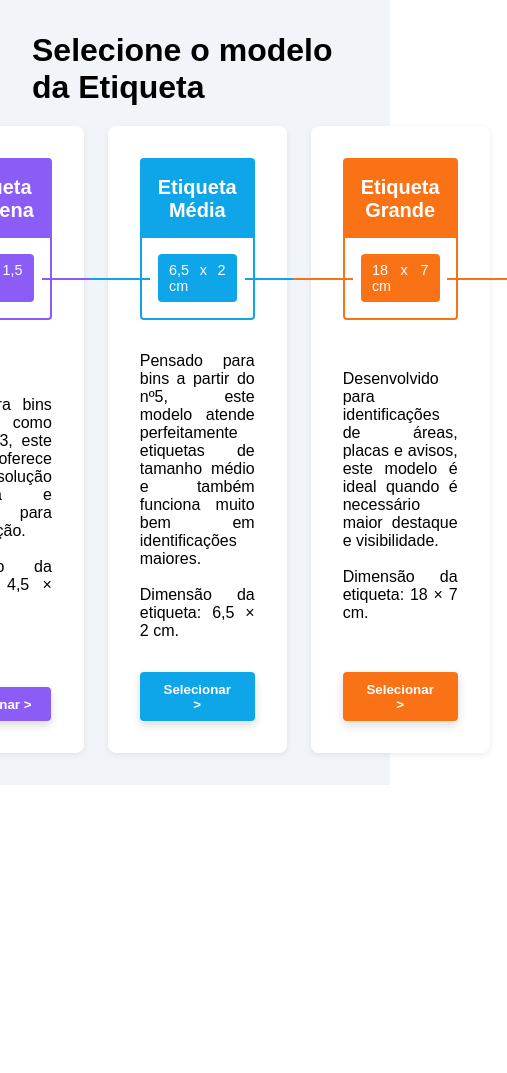
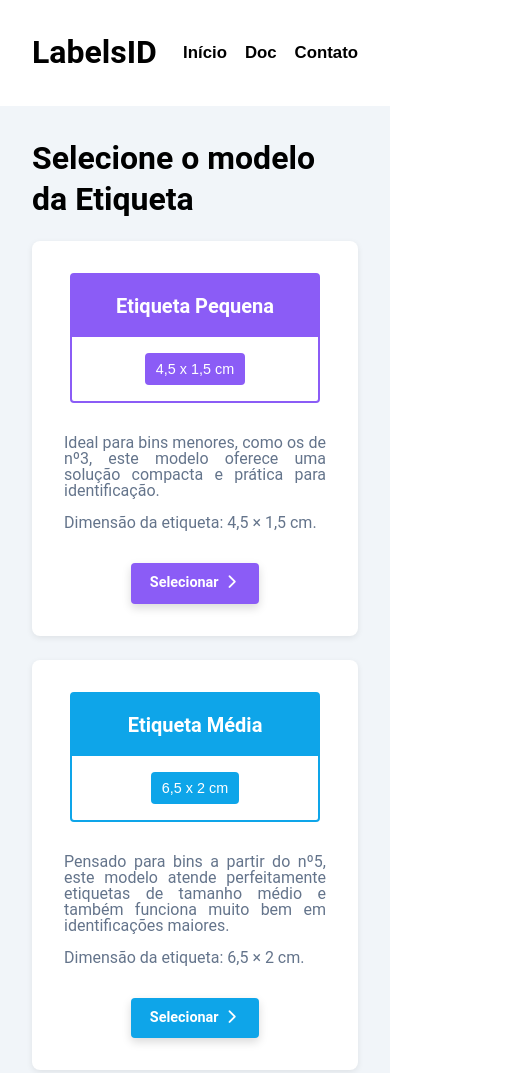
Before and after one commit to MichaelDWL/labelsID, a plain HTML site: page index.html in a window 390 px wide. Shown: the top 1073 px of the page, 507 px wide, since content can reach past the window. Before the commit the page ends 844 px from the top, so only its background shows below. Drawn offline with nearby package versions, Linux system fonts and the light colour scheme; a script that the page names is missing.

Commit message:
featA: adicionado header

```diff
--- a/index.html
+++ b/index.html
@@ -5,6 +5,7 @@
     <meta charset="UTF-8">
     <meta name="viewport" content="width=device-width, initial-scale=1.0">
     <title>LabelsID</title>
+    <link rel="stylesheet" href="https://cdnjs.cloudflare.com/ajax/libs/font-awesome/7.0.1/css/all.min.css" integrity="sha512-2SwdPD6INVrV/lHTZbO2nodKhrnDdJK9/kg2XD1r9uGqPo1cUbujc+IYdlYdEErWNu69gVcYgdxlmVmzTWnetw==" crossorigin="anonymous" referrerpolicy="no-referrer" />
     <link rel="stylesheet" href="./style/style.css">
     <script src="https://cdn.jsdelivr.net/npm/xlsx@0.18.5/dist/xlsx.full.min.js"></script>
     <script src="https://cdnjs.cloudflare.com/ajax/libs/html2canvas/1.4.1/html2canvas.min.js"></script>
@@ -13,57 +14,69 @@
 
 <body>
 
-    <main>
-        <h1> Selecione o modelo da Etiqueta </h1>
+    <header class="header">
+        <h1 class="font-xl-bold">LabelsID</h1>
+
+        <nav class="nav">
+            <ul class="font-md-bold">
+                <li><a href="#home">Início</a></li>
+                <li><a href="#docw">Doc</a></li>
+                <li><a href="#contato">Contato</a></li>
+            </ul>
+        </nav>
+    </header>
+
+    <main id="home">
+        <h1 class="font-xl-bold"> Selecione o modelo da Etiqueta </h1>
 
         <div class="options">
 
             <div class="bin-sm container-bin">
                 <div class="bin-item">
                     <div class="bin-header">
-                        <h2>Etiqueta Pequena</h2>
+                        <h2 class="font-md-bold">Etiqueta Pequena</h2>
                     </div>
                     <div class="bin-size">
                         <span>4,5 x 1,5 cm</span>
                     </div>
                 </div>
-                <p> Ideal para bins menores, como os de nº3, este modelo oferece uma solução compacta e prática para identificação.<br>
+                <p class="font-sm"> Ideal para bins menores, como os de nº3, este modelo oferece uma solução compacta e prática para identificação.<br>
                     <br>Dimensão da etiqueta: 4,5 × 1,5 cm.
                 </p>
-                <button type="button" class="btn-select" data-size="bin-sm">Selecionar ></button>
+                <button type="button" class="btn-select font-md-bold" data-size="bin-sm">Selecionar <i class="fa-solid fa-chevron-right"></i></button>
             </div>
             <div class="bin-md container-bin">
                 <div class="bin-item">
                     <div class="bin-header">
-                        <h2>Etiqueta Média</h2>
+                        <h2 class="font-md-bold">Etiqueta Média</h2>
                     </div>
                     <div class="bin-size">
                         <span>6,5 x 2 cm</span>
                     </div>
                 </div>
-                <p> Pensado para bins a partir do nº5, este modelo atende perfeitamente etiquetas de tamanho médio e também funciona muito bem em identificações maiores. <br> <br>Dimensão da etiqueta: 6,5 × 2 cm. </p>
-                <button type="button" class="btn-select" data-size="bin-md">Selecionar ></button>
+                <p class="font-sm"> Pensado para bins a partir do nº5, este modelo atende perfeitamente etiquetas de tamanho médio e também funciona muito bem em identificações maiores. <br> <br>Dimensão da etiqueta: 6,5 × 2 cm. </p>
+                <button type="button" class="btn-select font-md-bold" data-size="bin-md">Selecionar <i class="fa-solid fa-chevron-right"></i></button>
             </div>
             <div class="placa container-bin">
                 <div class="bin-item">
                     <div class="bin-header">
-                        <h2>Etiqueta Grande</h2>
+                        <h2 class="font-md-bold">Etiqueta Grande</h2>
                     </div>
                     <div class="bin-size">
                         <span>18 x 7 cm</span>
                     </div>
                 </div>
-                <p> Desenvolvido para identificações de áreas, placas e avisos, este modelo é ideal quando é necessário maior destaque e visibilidade.<br>
+                <p class="font-sm"> Desenvolvido para identificações de áreas, placas e avisos, este modelo é ideal quando é necessário maior destaque e visibilidade.<br>
                     <br>Dimensão da etiqueta: 18 × 7 cm.
                 </p>
-                <button type="button" class="btn-select" data-size="placa">Selecionar ></button>
+                <button type="button" class="btn-select font-md-bold" data-size="placa">Selecionar <i class="fa-solid fa-chevron-right"></i></button>
             </div>
         </div>
 
         <!-- Upload para etiqueta pequena -->
         <section class="upload" id="upload-sm" data-size="bin-sm">
-            <h2>Upload da planilha - Etiqueta Pequena</h2>
-            <p>Selecione um arquivo Excel (.xlsx ou .xls). <br>Cada linha será impressa em etiquetas de 4,5 x 1,5 cm.</p>
+            <h2 class="font-lg-bold">Upload da planilha - Etiqueta Pequena</h2>
+            <p class="font-sm">Selecione um arquivo Excel (.xlsx ou .xls). <br>Cada linha será impressa em etiquetas de 4,5 x 1,5 cm.</p>
 
             <div class="btn">
                 <label for="excel-input-sm" class="btn-upload">Escolher arquivo Excel</label>
@@ -77,8 +90,8 @@
 
         <!-- Upload para etiqueta média -->
         <section class="upload" id="upload-md" data-size="bin-md">
-            <h2>Upload da planilha - Etiqueta Média</h2>
-            <p>Selecione um arquivo Excel (.xlsx ou .xls). <br>Cada linha será impressa em etiquetas de 6,5 x 2 cm.</p>
+            <h2 class="font-lg-bold">Upload da planilha - Etiqueta Média</h2>
+            <p class="font-sm">Selecione um arquivo Excel (.xlsx ou .xls). <br>Cada linha será impressa em etiquetas de 6,5 x 2 cm.</p>
 
             <div class="btn">
                 <label for="excel-input-md" class="btn-upload">Escolher arquivo Excel</label>
@@ -92,8 +105,8 @@
 
         <!-- Upload para placa -->
         <section class="upload" id="upload-placa" data-size="placa">
-            <h2>Upload da planilha - Placa</h2>
-            <p>Selecione um arquivo Excel (.xlsx ou .xls). <br>Cada linha será impressa em etiquetas de 18 x 7 cm.</p>
+            <h2 class="font-lg-bold">Upload da planilha - Placa</h2>
+            <p class="font-sm">Selecione um arquivo Excel (.xlsx ou .xls). <br>Cada linha será impressa em etiquetas de 18 x 7 cm.</p>
 
             <div class="btn">
                 <label for="excel-input-placa" class="btn-upload">Escolher arquivo Excel</label>
@@ -109,7 +122,7 @@
     <div class="modal-overlay" id="app-modal">
         <div class="modal">
             <h2 class="modal-title">Aviso</h2>
-            <p class="modal-message" id="modal-message"></p>
+            <p class="font-sm" class="modal-message" id="modal-message"></p>
             <button type="button" class="modal-button" id="modal-close">OK</button>
         </div>
     </div>
--- a/style/global/global.css
+++ b/style/global/global.css
@@ -7,6 +7,14 @@
 
 a {
   color: inherit;
+}
+
+ul,
+li,
+a {
+  text-decoration: none;
+  color: inherit;
+  list-style: none;
 }
 
 main {
--- a/style/global/header.css
+++ b/style/global/header.css
@@ -0,0 +1,13 @@
+.header {
+  display: flex;
+  align-items: center;
+  justify-content: space-between;
+  padding: 2rem;
+  background-color: var(--background);
+  box-shadow: 0 2px 6px rgba(0, 0, 0, 0.08);
+}
+
+.nav ul {
+  display: flex;
+  gap: 1.125rem;
+}
--- a/style/home/home.css
+++ b/style/home/home.css
@@ -127,3 +127,9 @@
   text-transform: uppercase;
   font-weight: 800;
 }
+
+@media (max-width: 800px) {
+  .options {
+    grid-template-columns: 1fr;
+  }
+}
--- a/style/util/bin.css
+++ b/style/util/bin.css
@@ -68,6 +68,14 @@
   left: 110%;
 }
 
+.bin-sm .bin-size span::after {
+  width: 56px;
+}
+
+.bin-sm .bin-size span::before {
+  width: 56px;
+}
+
 .bin-size span::before {
   content: "";
   display: block;
@@ -120,3 +128,23 @@
 .options .placa.ativo {
   border: 2px solid var(--plan-large);
 }
+
+@media (max-width: 1000px) {
+  .bin-size span::after {
+    width: 0;
+  }
+  .bin-size span::before {
+    width: 0;
+  }
+
+  .bin-sm .bin-size span::after {
+    width: 0;
+  }
+
+  .bin-sm .bin-size span::before {
+    width: 0;
+  }
+}
+
+@media (max-width: 1000px) {
+}
--- a/style/util/color.css
+++ b/style/util/color.css
@@ -6,7 +6,7 @@
   --card-bg: #ffffff;
 
   --text-main: #0f172a;
-  --text-secondary: #64748b;
+  --text-sec: #64748b;
 
   --plan-medium: #0ea5e9;
   --plan-small: #8b5cf6;
--- a/style/util/tipografia.css
+++ b/style/util/tipografia.css
@@ -1,8 +1,9 @@
 .font-sm {
   font-family: "Roboto", sans-serif;
   font-size: 0.875rem; /* ~14px */
-  line-height: 1.4;
+  line-height: 1;
   font-weight: 400;
+  color: var(--text-sec);
 }
 
 .font-md {
@@ -26,11 +27,25 @@
   font-weight: 500;
 }
 
+.font-lg-bold {
+  font-family: "Roboto", sans-serif;
+  font-size: 1.25rem; /* 20px */
+  line-height: 1.4;
+  font-weight: 600;
+}
+
 .font-xl {
   font-family: "Roboto", sans-serif;
   font-size: 1.5rem; /* 24px */
   line-height: 1.3;
   font-weight: 500;
+}
+
+.font-xl-bold {
+  font-family: "Roboto", sans-serif;
+  font-size: 1.8rem;
+  line-height: 1.3;
+  font-weight: 600;
 }
 
 .font-display {
@@ -50,12 +65,12 @@
 }
 
 /* Ajustes responsivos de tipografia */
-@media (min-width: 480px) {
+@media (max-width: 480px) {
   .font-sm {
     font-size: 0.9rem;
   }
 
-  .font-md {
+  a {
     font-size: 1.05rem;
   }
 
@@ -63,7 +78,14 @@
     font-size: 1.3rem;
   }
 
+  .font-lg-bold {
+    font-size: 1.3rem;
+  }
+
   .font-xl {
+    font-size: 1.6rem;
+  }
+  .font-xl-bold {
     font-size: 1.6rem;
   }
 
@@ -72,7 +94,7 @@
   }
 }
 
-@media (min-width: 768px) {
+@media (max-width: 768px) {
   .font-sm {
     font-size: 0.95rem;
   }
@@ -81,11 +103,18 @@
     font-size: 1.1rem;
   }
 
+  .font-md-bold {
+    font-size: 1.1rem;
+  }
+
   .font-lg {
     font-size: 1.4rem;
   }
+  .font-lg-bold {
+    font-size: 1.4rem;
+  }
 
-  .font-xl {
+  .font-xl-bold {
     font-size: 1.8rem;
   }
 
@@ -94,20 +123,20 @@
   }
 }
 
-@media (min-width: 1024px) {
+@media (max-width: 900px) {
   .font-sm {
     font-size: 1rem;
   }
 
-  .font-md {
-    font-size: 1.125rem;
+  .font-md-bold {
+    font-size: 0.9rem;
   }
 
-  .font-lg {
+  .font-lg-bold {
     font-size: 1.5rem;
   }
 
-  .font-xl {
+  .font-xl-bold {
     font-size: 2rem;
   }
 
```
